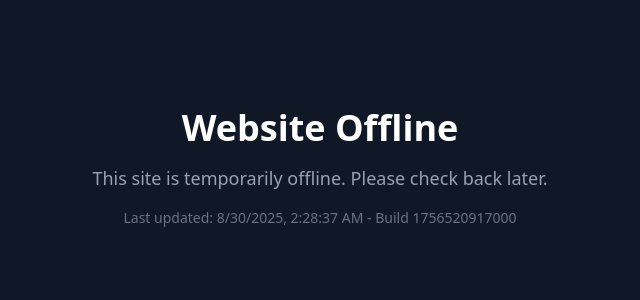
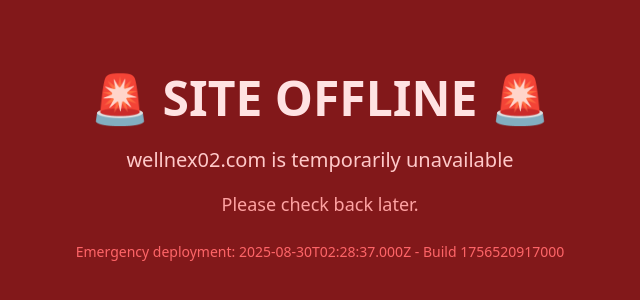
Before and after one commit to Soulemane12/Chamber, a Next.js app: page / in a window 1280 px wide. Shown: the part 232-532 px from the top of the page, without its empty margins (320-960 px from the left). Built offline with nearby package versions, Linux system fonts and the light colour scheme.

Commit message:
Emergency deployment - dramatic UI change to force all caches

```diff
--- a/src/app/page.tsx
+++ b/src/app/page.tsx
@@ -1,13 +1,16 @@
 export default function Home() {
   return (
-    <div className="min-h-screen bg-gray-900 flex items-center justify-center px-4">
+    <div className="min-h-screen bg-red-900 flex items-center justify-center px-4">
       <div className="text-center max-w-lg">
-        <h1 className="text-4xl font-bold text-white mb-4">Website Offline</h1>
-        <p className="text-gray-400 text-lg">
-          This site is temporarily offline. Please check back later.
+        <h1 className="text-5xl font-bold text-red-100 mb-6">🚨 SITE OFFLINE 🚨</h1>
+        <p className="text-red-200 text-xl mb-4">
+          wellnex02.com is temporarily unavailable
         </p>
-        <p className="text-gray-500 text-sm mt-4">
-          Last updated: {new Date().toLocaleString()} - Build {Date.now()}
+        <p className="text-red-300 text-lg">
+          Please check back later.
+        </p>
+        <p className="text-red-400 text-sm mt-6">
+          Emergency deployment: {new Date().toISOString()} - Build {Date.now()}
         </p>
       </div>
     </div>
```
